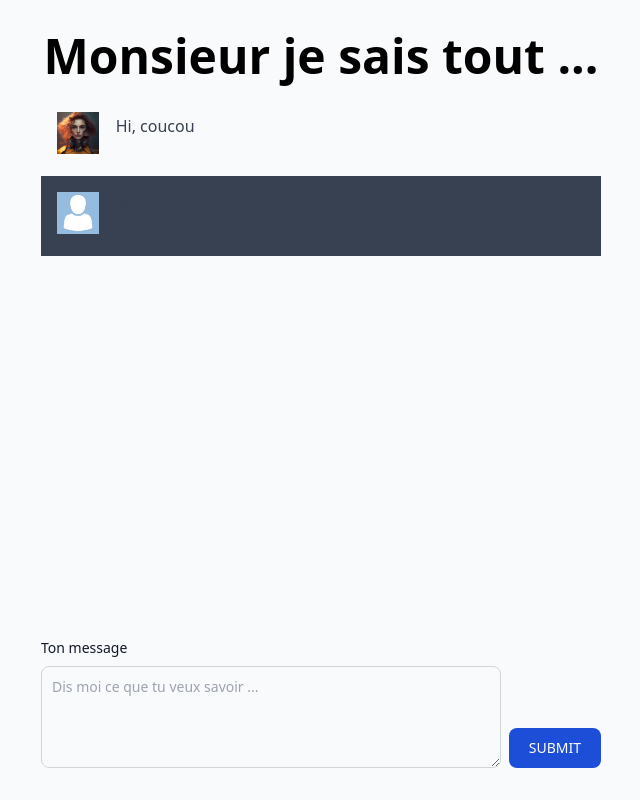
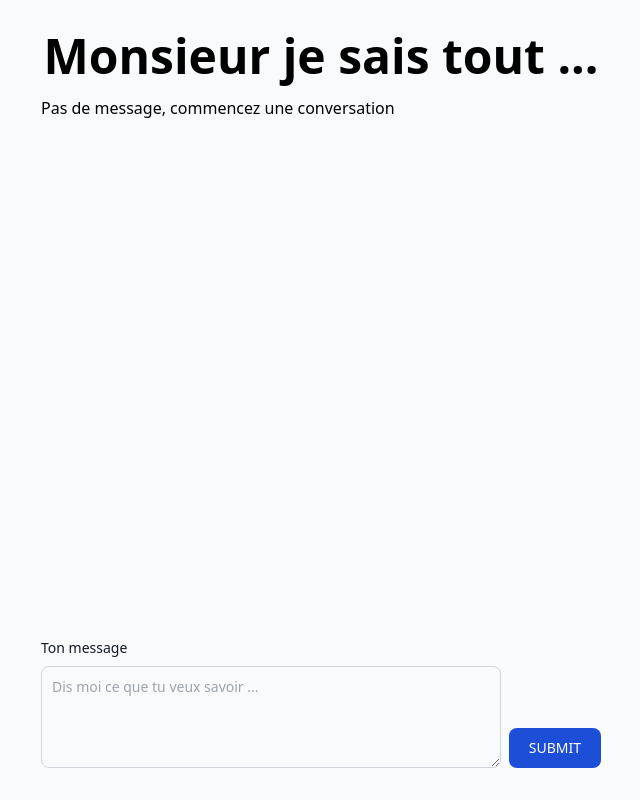
Before and after one commit to Zoumbar/este-gpt, a Next.js app: page / in a window 1280 px wide. Shown: the whole page, without its empty margins (319-959 px from the left). Built offline with nearby package versions, Linux system fonts and the light colour scheme.

Commit message:
Open ai api integration and response logic

```diff
--- a/app/page.tsx
+++ b/app/page.tsx
@@ -1,23 +1,52 @@
 "use client";
 import { FormEvent, useRef, useState } from "react";
-import { ChatCompletionRequestMessage } from "openai";
+import {
+  ChatCompletionRequestMessage,
+  ChatCompletionResponseMessageRoleEnum,
+  Configuration,
+  OpenAIApi,
+} from "openai";
 import { TextArea } from "./src/components/TextArea";
 import { Message } from "./src/components/Message";
+import { useMutation } from "@tanstack/react-query";
+import { Loader } from "./src/components/Loader";
+
+const createChatCompletion = (messages: ChatCompletionRequestMessage[]) => {
+  const configuration = new Configuration({
+    apiKey: process.env.NEXT_PUBLIC_OPENAI_KEY,
+  });
+
+  const openai = new OpenAIApi(configuration);
+
+  return openai.createChatCompletion({
+    model: "gpt-3.5-turbo",
+    messages: messages,
+  });
+};
 
 export default function Home() {
-  const [messages, setMessages] = useState<ChatCompletionRequestMessage[]>([
-    {
-      role: "assistant",
-      content: "Hi, coucou",
-    },
-    {
-      role: "user",
-      content: "What's your name ?",
-    },
-  ]);
+  const [messages, setMessages] = useState<ChatCompletionRequestMessage[]>([]);
 
   const ref = useRef<HTMLUListElement>(null);
+  const mutation = useMutation(
+    (newMessages: ChatCompletionRequestMessage[]) =>
+      createChatCompletion(newMessages),
+    {
+      onSuccess: (response) => {
+        const newText = response.data.choices[0].message?.content;
 
+        if (!newText) {
+          return;
+        }
+
+        setMessages((prevMessages) => [
+          ...prevMessages,
+          { role: "assistant", content: newText },
+        ]);
+        scrollToLastMessage();
+      },
+    }
+  );
   const handleSubmit = (e: FormEvent<HTMLFormElement>) => {
     e.preventDefault();
 
@@ -34,8 +63,8 @@ export default function Home() {
     setMessages(newMessages);
 
     e.currentTarget.reset();
-
     scrollToLastMessage();
+    mutation.mutate(newMessages);
   };
 
   const scrollToLastMessage = () => {
@@ -57,10 +86,19 @@ export default function Home() {
           {messages.length === 0 && (
             <li>Pas de message, commencez une conversation</li>
           )}
+          {mutation.isLoading && (
+            <li className="flex items-center w-full p-4">
+              <Loader />
+              <p className="text-gray-300 animate-pulse">Je reflechis ...</p>
+            </li>
+          )}
         </ul>
       </div>
       <form onSubmit={handleSubmit}>
-        <fieldset className="flex items-end gap-2">
+        <fieldset
+          disabled={mutation.isLoading}
+          className="flex items-end gap-2"
+        >
           <div className="flex-1">
             <TextArea name="user" label="Ton message" />
           </div>
```
Also changed, not shown: 2 other files (tests, documents, lock files or other folders).
